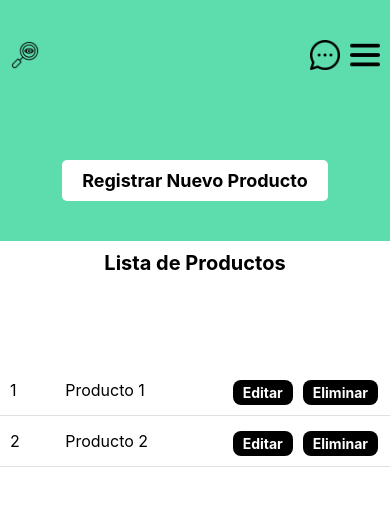
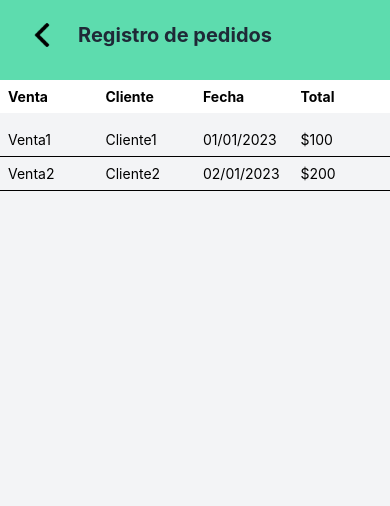
Before and after one commit to carlosmanuel111001/TEAM-AgroLink-, a React Native app: screen /GestionPedido in a window 390 px wide. Shown: the top 506 px of the page. Built offline with nearby package versions, Linux system fonts and the light colour scheme.

Commit message:
creacion de la pantalla de gestion de pedidos

```diff
--- a/package.json
+++ b/package.json
@@ -10,10 +10,12 @@
     "test": "jest"
   },
   "dependencies": {
+    "@expo/vector-icons": "^13.0.0",
     "@react-native-firebase/app": "^18.3.0",
     "@react-navigation/drawer": "^6.6.3",
     "@react-navigation/native": "^6.1.7",
     "@react-navigation/stack": "^6.3.17",
+    "expo-font": "^11.4.0",
     "firebase": "^10.1.0",
     "mathjs": "^11.9.1",
     "react": "18.2.0",
--- a/src/Views/AppNavigator.js
+++ b/src/Views/AppNavigator.js
@@ -3,7 +3,7 @@ import {createStackNavigator} from '@react-navigation/stack';
 import VistaPrincipal from './vistaPrincipal';
 import VistaOpcionesAgricultor from './VistaOpcionesAgricultor';
 import PerfilAgricultor from './PerfilAgricultor';
-
+import GestionPedido from './GestionPedido';
 
 const Stack = createStackNavigator();
 
@@ -19,12 +19,21 @@ function AppNavigator() {
         <Stack.Screen
           name="Opciones"
           component={VistaOpcionesAgricultor}
-          options={{headerShown: false}}// Esto oculta el encabezado
+          options={{headerShown: false}} // Esto oculta el encabezado
         />
-         <Stack.Screen name="PerfilAgricultor" component={PerfilAgricultor}options={{headerShown: false}} />
+        <Stack.Screen
+          name="PerfilAgricultor"
+          component={PerfilAgricultor}
+          options={{headerShown: false}}
+        />
+        <Stack.Screen
+          name="GestionPedido"
+          component={GestionPedido}
+          options={{headerShown: false}}
+        />
       </Stack.Navigator>
     </NavigationContainer>
   );
-};
+}
 
 export default AppNavigator;
--- /dev/null
+++ b/src/Views/GestionPedido.js
@@ -0,0 +1,169 @@
+import React, { useState } from 'react';
+import {TouchableOpacity} from 'react-native';
+import {
+  View,
+  Text,
+  StyleSheet,
+  Image,
+  FlatList,
+  Modal,
+  Button,
+} from 'react-native';
+
+
+const GestionPedido = ({navigation}) => {
+  const handleGestionPedidoPress = () => {
+    navigation.navigate('GestionPedido'); // Navega a la pantalla de Gestionar Pedido
+  };
+  const handleBackPress = () => {
+    console.log('Back pressed!');
+    navigation.goBack();
+  };
+  // Datos de ejemplo. Estos probablemente vendrán de la base de datos.
+  const DATA = [
+    {venta: 'Venta1', cliente: 'Cliente1', fecha: '01/01/2023', total: '$100'},
+    {venta: 'Venta2', cliente: 'Cliente2', fecha: '02/01/2023', total: '$200'},
+    // ... más datos
+  ];
+  const [modalVisible, setModalVisible] = useState(false);
+  const [currentData, setCurrentData] = useState(null);
+
+  const renderItem = ({ item }) => (
+    <TouchableOpacity
+      onPress={() => {
+        setCurrentData(item);
+        setModalVisible(true);
+      }}>
+      <View style={styles.row}>
+        <Text style={styles.cell}>{item.venta}</Text>
+        <Text style={styles.cell}>{item.cliente}</Text>
+        <Text style={styles.cell}>{item.fecha}</Text>
+        <Text style={styles.cell}>{item.total}</Text>
+      </View>
+    </TouchableOpacity>
+  );
+  const HeaderRow = () => {
+    return (
+      <View style={styles.headerRow}>
+        <Text style={styles.headerCell}>Venta</Text>
+        <Text style={styles.headerCell}>Cliente</Text>
+        <Text style={styles.headerCell}>Fecha</Text>
+        <Text style={styles.headerCell}>Total</Text>
+      </View>
+    );
+  };
+
+  return (
+    <View style={styles.container}>
+      <View style={styles.header}>
+        <TouchableOpacity
+          onPress={handleBackPress}
+          style={{padding: 10, zIndex: 10, elevation: 10}}>
+          <Image
+            style={styles.exitIcon}
+            source={require('../assets/regreso.png')}
+          />
+        </TouchableOpacity>
+        <Text style={styles.headerText}>Registro de pedidos</Text>
+      </View>
+      <View style={styles.division} />
+      <View style={styles.container}>
+      <Modal
+          animationType="slide"
+          transparent={true}
+          visible={modalVisible}
+          onRequestClose={() => {
+            setModalVisible(!modalVisible);
+          }}>
+          <View style={styles.modalView}>
+            <Text>{currentData?.venta}</Text>
+            <Text>{currentData?.cliente}</Text>
+            <Text>{currentData?.fecha}</Text>
+            <Text>{currentData?.total}</Text>
+            <Button title="Cerrar" onPress={() => setModalVisible(false)} />
+          </View>
+        </Modal>
+        <HeaderRow />
+        <FlatList data={DATA} renderItem={renderItem} keyExtractor={item => item.venta} />
+      </View>
+    </View>
+  );
+};
+
+const styles = StyleSheet.create({
+  container: {
+    flex: 1,
+    backgroundColor: '#F3F4F6',
+  },
+  header: {
+    height: 80,
+    backgroundColor: '#5DDCAE',
+    flexDirection: 'row',
+    alignItems: 'center', // Centra verticalmente
+    justifyContent: 'flex-start', // Alinea a la izquierda inicialmente
+    paddingBottom: 10,
+    paddingHorizontal: 20, // Espacio horizontal para que el ícono y el texto no estén pegados a los bordes
+  },
+  headerText: {
+    fontSize: 20,
+    fontWeight: 'bold',
+    color: '#1F2937',
+    position: 'absolute', // Absolutamente posicionado
+    left: 0, // Inicia desde la izquierda
+    right: 40, // Y termina en la derecha
+    textAlign: 'center', // Centra el texto dentro de su contenedor
+  },
+  content: {
+    flex: 5,
+    backgroundColor: '#F3F4F6',
+    justifyContent: 'center',
+    alignItems: 'center',
+  },
+  exitIcon: {
+    width: 24,
+    height: 24,
+    marginRight: 20,
+  },
+  // estilos de la tabla de la pagina principal
+
+  headerRow: {
+    flexDirection: 'row',
+    backgroundColor: 'white',
+    marginBottom: 10,
+  },
+  headerCell: {
+    flex: 1,
+    padding: 8,
+    fontWeight: 'bold',
+    color: 'black',
+  },
+  row: {
+    flexDirection: 'row',
+    borderBottomWidth: 1,
+    borderBottomColor: 'black',
+  },
+  cell: {
+    flex: 1,
+    padding: 8,
+    color: 'black',
+  },
+  // del modal
+  modalView: {
+    flex: 1,
+    justifyContent: "center",
+    alignItems: "center",
+    margin: 20,
+    backgroundColor: "white",
+    borderRadius: 20,
+    padding: 35,
+    shadowColor: "#000",
+    shadowOffset: {
+        width: 0,
+        height: 2
+    },
+    shadowOpacity: 0.25,
+    shadowRadius: 3.84,
+    elevation: 5
+},
+});
+export default GestionPedido;
--- a/src/Views/VistaOpcionesAgricultor.js
+++ b/src/Views/VistaOpcionesAgricultor.js
@@ -6,6 +6,9 @@ import {useNavigation} from '@react-navigation/native';
 const VistaOpcionesAgricultor = () => {
   const navigation = useNavigation();
 
+  const handleGestionPedidoPress = () => {
+    navigation.navigate('GestionPedido');
+  };
   const handleBackPress = () => {
     navigation.goBack();
   };
@@ -46,9 +49,10 @@ const VistaOpcionesAgricultor = () => {
     </View>
   </View>
 </TouchableOpacity>
+<TouchableOpacity onPress={handleGestionPedidoPress}>
   <View style={[styles.optionContainer, styles.separator]}>
     <Image
-    source={require('../assets/gestion.png')} // Asegúrate de tener esta imagen en la carpeta correspondiente
+      source={require('../assets/gestion.png')}
       style={styles.optionImage}
     />
     <Text style={styles.optionText}>Gestionar Pedido</Text>
@@ -61,6 +65,7 @@ const VistaOpcionesAgricultor = () => {
       </TouchableOpacity>
     </View>
   </View>
+  </TouchableOpacity>
 <View style={[styles.optionContainer, styles.separator]}>
   <Image
     source={require('../assets/pago.png')} // Asegúrate de tener esta imagen en la carpeta correspondiente
```
Also changed, not shown: 1 other file (tests, documents, lock files or other folders). Lines whose indentation alone changed are shown as unchanged.
